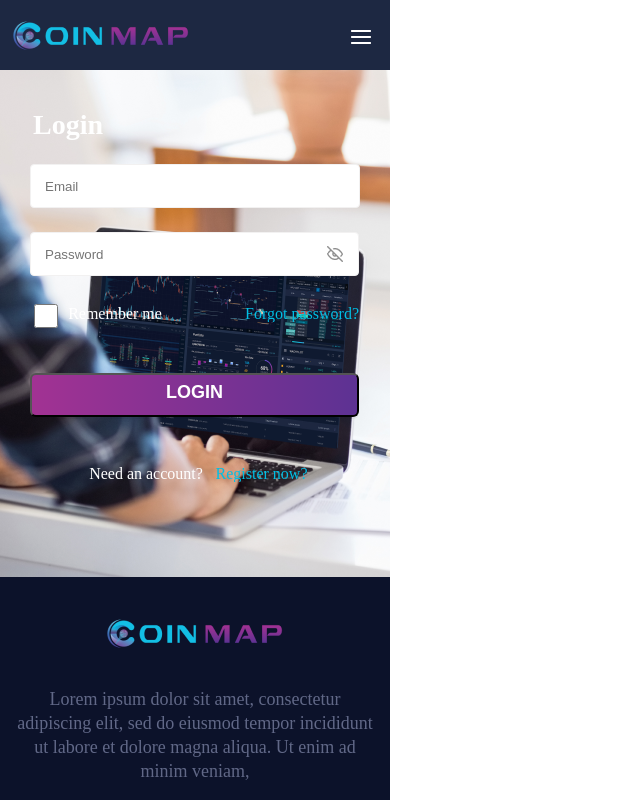
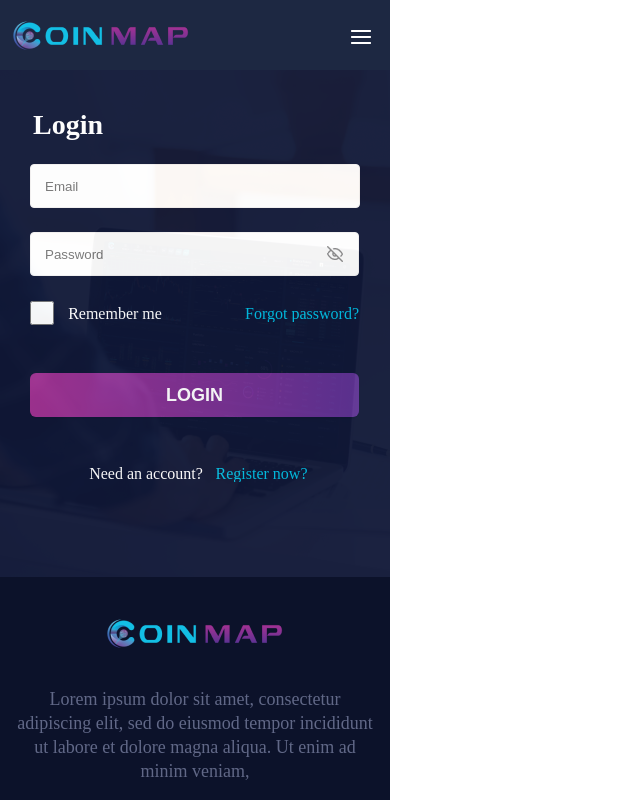
Before and after one commit to viennt01/coinmap, a React (Create React App) app: page / in a window 1280 px wide. Shown: the top 800 px of the page, without its empty margins (0-640 px from the left). Built offline with nearby package versions, Linux system fonts and the light colour scheme.

Commit message:
UIFinish

```diff
--- a/src/components/Header/header.module.css
+++ b/src/components/Header/header.module.css
@@ -5,6 +5,7 @@
     height: 70px;
     top: 0;
     background: #1D2842;
+    z-index: 3;
 }
 .logo {
     position: absolute;
--- a/src/components/LoginHome/index.jsx
+++ b/src/components/LoginHome/index.jsx
@@ -1,7 +1,7 @@
 import React, { useState} from 'react';
 import axios from 'axios';
 import {validateLogin} from '../validateInput/validateInput';
-// import Validate from '../validateInput';
+import Validate from '../validateInput';
 import styles from './login.module.css';
 import Footer from '../Footer';
 import Header from '../Header';
@@ -30,11 +30,13 @@ function LoginHome() {
       },
     })
       .then((res, err) => {
+        console.log(err);
         if(res.data.error_code === "SUCCESS"){
           localStorage.setItem("coinMapLogin", JSON.stringify(res.data));
-          history.push('/loginSuccess', JSON.stringify(res.data));
+          history.push('/loginSuccess');
         }else{
           console.error(err);
+
         }
       })
       .catch((err) => {
@@ -61,7 +63,7 @@ function LoginHome() {
               value={values.username || ""}
               required
             />
-            <p>{errors.username}</p>
+            <Validate errors={errors.username} />
             <input
               type={type}
               name="password"
@@ -71,7 +73,7 @@ function LoginHome() {
               value={values.password || ""}
               required
             ></input>
-            <p>{errors.password}</p>
+            <Validate errors={errors.password} />
             <img className={styles["mat"]} src="/assets/img/mat.png" alt="mat" onClick={handleToggle} />
 
             <input type="checkbox" className={styles["check"]} />
--- a/src/components/LoginHome/login.module.css
+++ b/src/components/LoginHome/login.module.css
@@ -1,17 +1,21 @@
+button{
+  border-width: 0px;
+}
 .container{
     position: absolute;
     width: 390px;
     height: 577px;
     left: 0;
     top: 0px;
-    /* background-image: rgba(30, 40, 66, 0.7); */
     background: url(../../../public/assets/img/FPK_device02_PSD_SM_Batch_72.png);
     background-repeat: no-repeat;
 
   }
 .login{
-    height: 507px;
+    height: 577px;
     top: 70px;
+    background-color: #0f1736;
+    opacity: 0.95;
   }
 .name{
     position: absolute;
@@ -74,6 +78,7 @@
     background: #FFFFFF;
     border: 1px solid #F2F1F1;
     border-radius: 14px;
+    margin: 0;
     }
 .check:hover {
   cursor: pointer;
@@ -134,7 +139,7 @@
     font-style: normal;
     font-weight: 700;
     font-size: 18px;
-    line-height: 24px;
+    line-height: 35px;
     /* or 133% */
     /* display: flex; */
     align-items: center;
--- a/src/components/LoginSuccessFull/loginSuccess.module.css
+++ b/src/components/LoginSuccessFull/loginSuccess.module.css
@@ -8,10 +8,10 @@
     background-repeat: no-repeat;
   }
   .login{
-    background: #1D2842;
-    width: 100%;
-    height: 100%;
-    opacity: 0.5;
+    height: 577px;
+    top: 70px;
+    background-color: #0f1736;
+    opacity: 0.95;
   }
 .tickgreen{
     position: absolute;
@@ -31,7 +31,6 @@
   }
 .title{
     position: absolute;
-    width: 149px;
     height: 30px;
     left: 70px;
     top: 110px;
@@ -46,7 +45,6 @@
   }
 .status{
     position: absolute;
-    width: 329px;
     height: 17px;
     left: 30px;
     top: 156px;
--- a/src/components/validateInput/validate.module.css
+++ b/src/components/validateInput/validate.module.css
@@ -1,8 +1,8 @@
 .MuiTooltipPopper {
     position: absolute;
     will-change: transform;
-    top: 0px;
-    left: 0px;
+    top: 198px;
+    left: -580px;
     transform: translate3d(620px, 12px, 0px);
 }
 
@@ -17,12 +17,12 @@
     font-weight: 400 !important;
     max-width: 333px !important;
     padding: 5px 15px !important;
-    line-height: 1.4em;
+    line-height: 0.7em;
     border-radius: 4px;
     background: #f63b3b !important;
 }
 
-.MuiTooltipArrow {
+/* .MuiTooltipArrow {
     color: rgba(97, 97, 97, 0.9);
     top: 4px;
     overflow: hidden;
@@ -45,4 +45,4 @@
     transform: rotate(45deg);
     background-color: currentColor;
     transform-origin: 100% 100%;
-}
+} */
```
